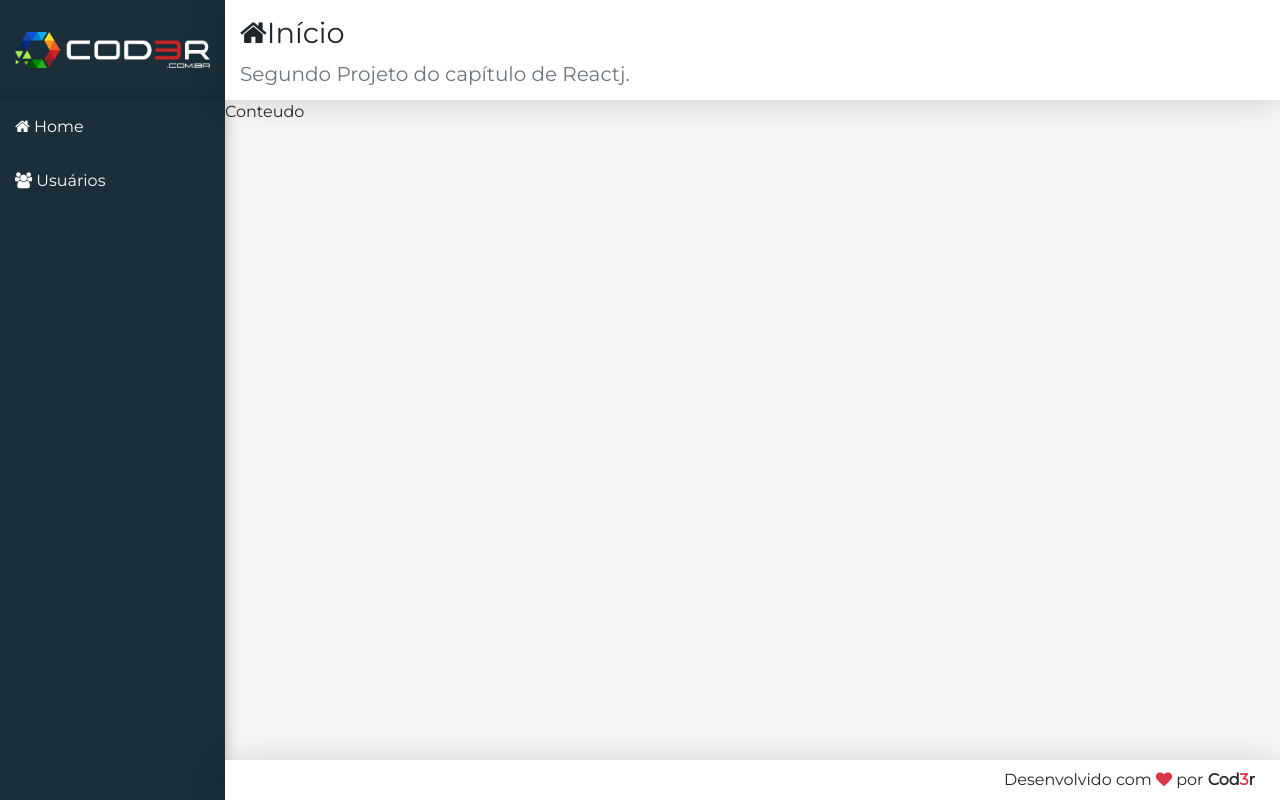
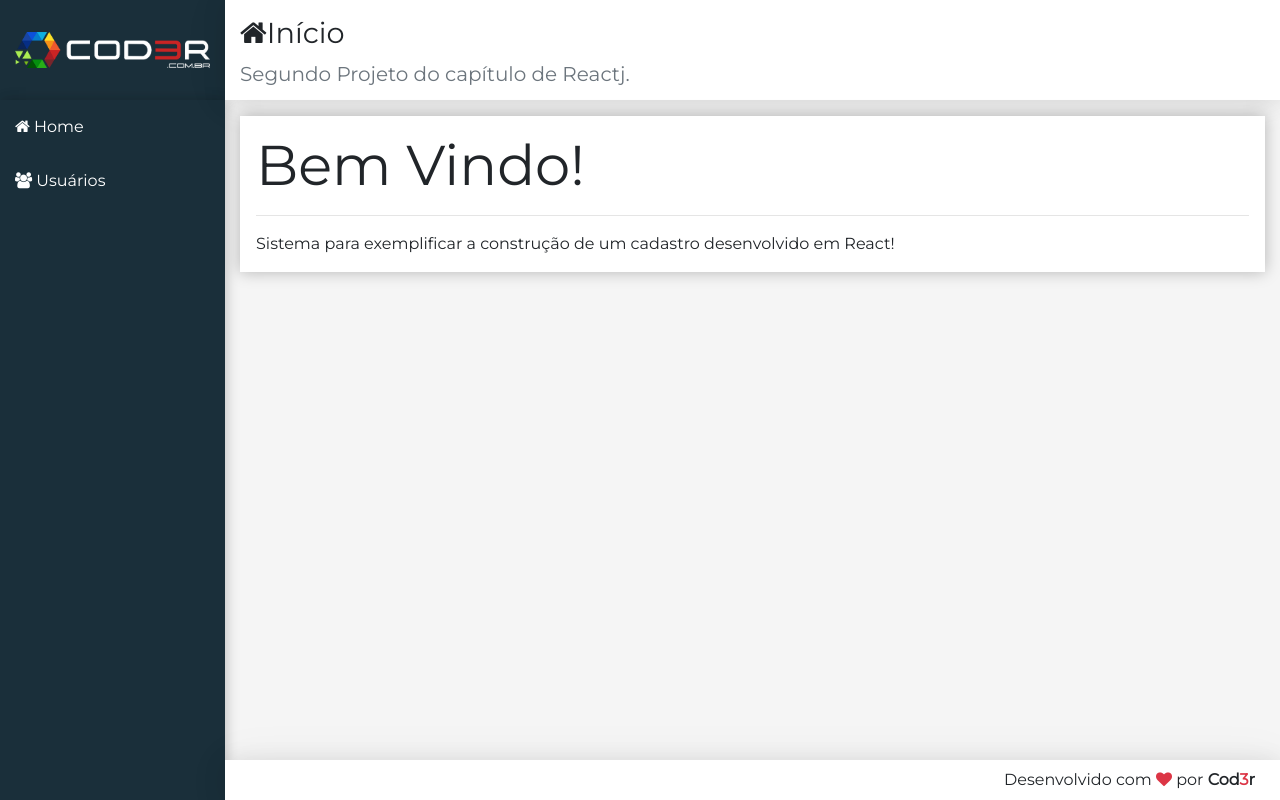
Before and after one commit to pedrocic/projeto_react, a React (Create React App) app: page / in a window 1280 px wide. Built offline with nearby package versions, Linux system fonts and the light colour scheme.

Commit message:
Content & Routes

```diff
--- a/package.json
+++ b/package.json
@@ -6,11 +6,14 @@
     "@testing-library/jest-dom": "^4.2.4",
     "@testing-library/react": "^9.3.2",
     "@testing-library/user-event": "^7.1.2",
+    "axios": "^0.19.2",
     "bootstrap": "^4.4.1",
     "font-awesome": "^4.7.0",
     "node-sass": "^4.13.1",
     "react": "^16.13.0",
     "react-dom": "^16.13.0",
+    "react-router": "^5.1.2",
+    "react-router-dom": "^5.1.2",
     "react-scripts": "3.4.0"
   },
   "scripts": {
--- a/src/assets/scss/shadows.scss
+++ b/src/assets/scss/shadows.scss
@@ -3,3 +3,5 @@ $shadow: 0 2px 23px 0 rgba(0, 0, 0, 0.1),
 
 $shadow-menu: 2px 0 10px 0 rgba(0, 0, 0, 0.12),
               2px 0 15px 0 rgba(0, 0, 0, 0.09);
+
+$shadow-content: 0px 0px 15px #0004;
--- /dev/null
+++ b/src/components/pages/home/Home.jsx
@@ -0,0 +1,21 @@
+import React from 'react';
+import Main from '../../templates/Main';
+
+const headerProps = {
+  icon: 'home',
+  title: 'Início',
+  subtitle: 'Segundo Projeto do capítulo de Reactj.',
+};
+
+export default function home() {
+  return (
+    <Main {...headerProps}>
+      <div className="display-4">Bem Vindo!</div>
+      <hr />
+      <p className="mb-0">
+        Sistema para exemplificar a construção
+        de um cadastro desenvolvido em React!
+      </p>
+    </Main>
+  );
+}
--- /dev/null
+++ b/src/components/pages/user/UserCrud.jsx
@@ -0,0 +1,17 @@
+import React from 'react';
+import Main from '../../templates/Main';
+
+const headerProps = {
+  icon: 'users',
+  title: 'Usuários',
+  subtitle: 'Cadastro de usuários: Incluir, Listar, Alterar e Excluir',
+};
+
+
+export default function user() {
+  return (
+    <Main {...headerProps}>
+      Cadastro de Usuário
+    </Main>
+  );
+}
--- a/src/components/shared/nav-link/NavLink.jsx
+++ b/src/components/shared/nav-link/NavLink.jsx
@@ -1,5 +1,6 @@
 import React from 'react';
 import PropTypes from 'prop-types';
+import { Link } from 'react-router-dom';
 
 export default function navLink({ href, icon, title }) {
   navLink.propTypes = {
@@ -11,10 +12,10 @@ export default function navLink({ href, icon, title }) {
     href: '#',
   };
   return (
-    <a href={href}>
+    <Link to={href}>
       <i className={icon} />
       {' '}
       {title}
-    </a>
+    </Link>
   );
 }
--- a/src/components/templates/Main.jsx
+++ b/src/components/templates/Main.jsx
@@ -1,12 +1,21 @@
+import React from 'react';
+import PropTypes from 'prop-types';
+import Header from './header/Header';
 import './Main.scss';
-import React from 'react';
-import Header from './header/Header';
 
-export default (props) => (
-  <>
-    <Header {...props} />
-    <main className="content">
-      Conteudo
-    </main>
-  </>
-);
+export default function main(props) {
+  const { children } = props;
+  main.propTypes = {
+    children: PropTypes.string.isRequired,
+  };
+  return (
+    <>
+      <Header {...props} />
+      <main className="content container-fluid">
+        <div className="p-3 mt-3">
+          {children}
+        </div>
+      </main>
+    </>
+  );
+}
--- a/src/components/templates/Main.scss
+++ b/src/components/templates/Main.scss
@@ -0,0 +1,6 @@
+@import '../../assets/scss/main.scss';
+
+main > div {
+  background-color: $white;
+  box-shadow: $shadow-content;
+}
--- a/src/components/templates/logo/Logo.jsx
+++ b/src/components/templates/logo/Logo.jsx
@@ -1,11 +1,12 @@
 import React from 'react';
 import './Logo.scss';
+import { Link } from 'react-router-dom';
 import logo from '../../../assets/img/logo.png';
 
 export default () => (
   <aside className="logo">
-    <a href="/" className="logo">
+    <Link to="/" className="logo">
       <img src={logo} alt="logo" />
-    </a>
+    </Link>
   </aside>
 );
--- a/src/components/templates/nav/Nav.jsx
+++ b/src/components/templates/nav/Nav.jsx
@@ -5,8 +5,8 @@ import './Nav.scss';
 export default () => (
   <aside className="menu-area">
     <nav className="menu">
-      <Navlink href="#" icon="fa fa-home" title="Home" />
-      <Navlink href="#/users" icon="fa fa-users" title="Usuários" />
+      <Navlink href="/" icon="fa fa-home" title="Home" />
+      <Navlink href="/users" icon="fa fa-users" title="Usuários" />
     </nav>
   </aside>
 );
--- a/src/main/App.jsx
+++ b/src/main/App.jsx
@@ -1,23 +1,24 @@
 import React from 'react';
+import { HashRouter } from 'react-router-dom';
 import 'bootstrap/dist/css/bootstrap.min.css';
 import 'font-awesome/css/font-awesome.min.css';
 import './App.scss';
 
+import Routes from './Routes';
 
 import Logo from '../components/templates/logo/Logo';
 import Nav from '../components/templates/nav/Nav';
-import Main from '../components/templates/Main';
 import Footer from '../components/templates/footer/Footer';
 
-export default () => (
+export default function app() {
+  return (
+    <HashRouter>
       <div className="app">
         <Logo />
         <Nav />
-    <Main
-      icon="home"
-      title="Início"
-      subtitle="Segundo Projeto do capítulo de Reactj."
-    />
+        <Routes />
         <Footer />
       </div>
+    </HashRouter>
   );
+}
--- /dev/null
+++ b/src/main/Routes.jsx
@@ -0,0 +1,15 @@
+import React from 'react';
+import { Switch, Route, Redirect } from 'react-router';
+
+import Home from '../components/pages/home/Home';
+import UserCrud from '../components/pages/user/UserCrud';
+
+export default function router() {
+  return (
+    <Switch>
+      <Route exact path="/" component={Home} />
+      <Route path="/users" component={UserCrud} />
+      <Redirect from="*" to="/" />
+    </Switch>
+  );
+}
```
Also changed, not shown: 1 other file (tests, documents, lock files or other folders). Lines whose indentation alone changed are shown as unchanged.
